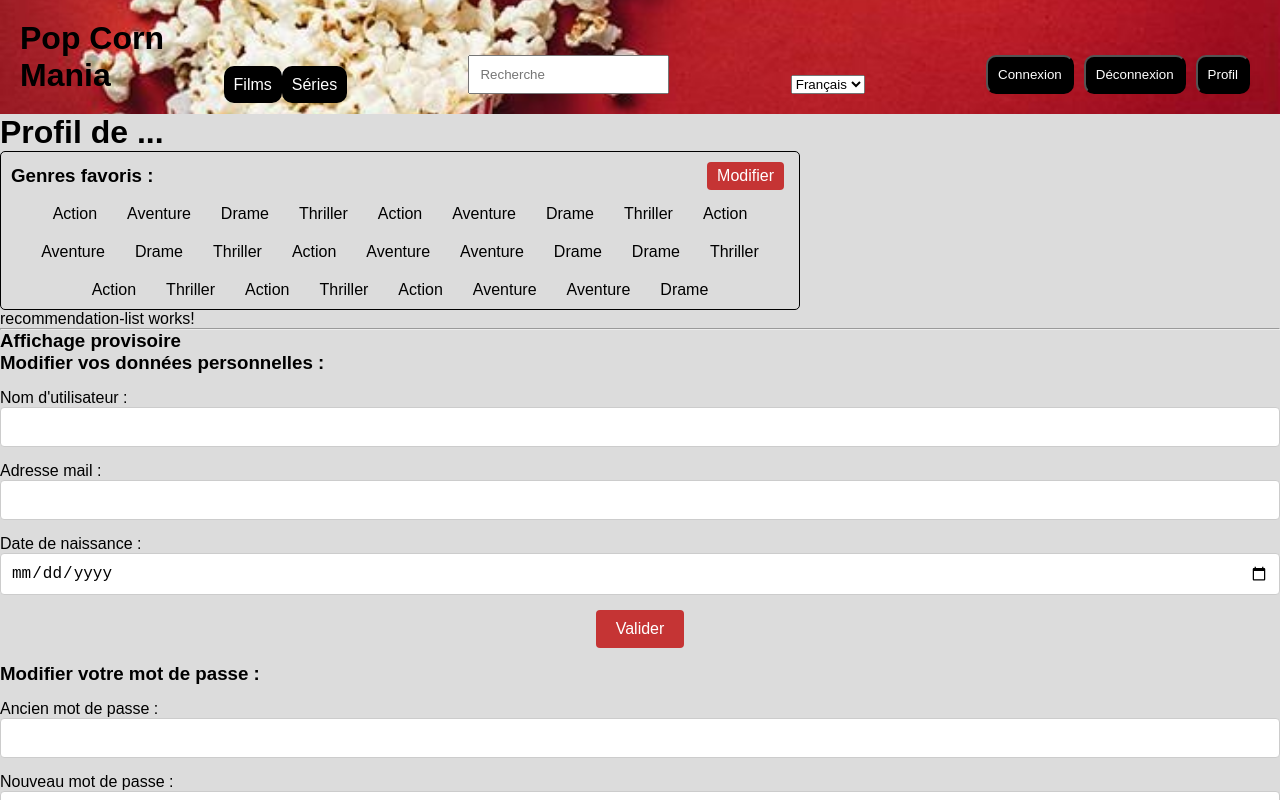
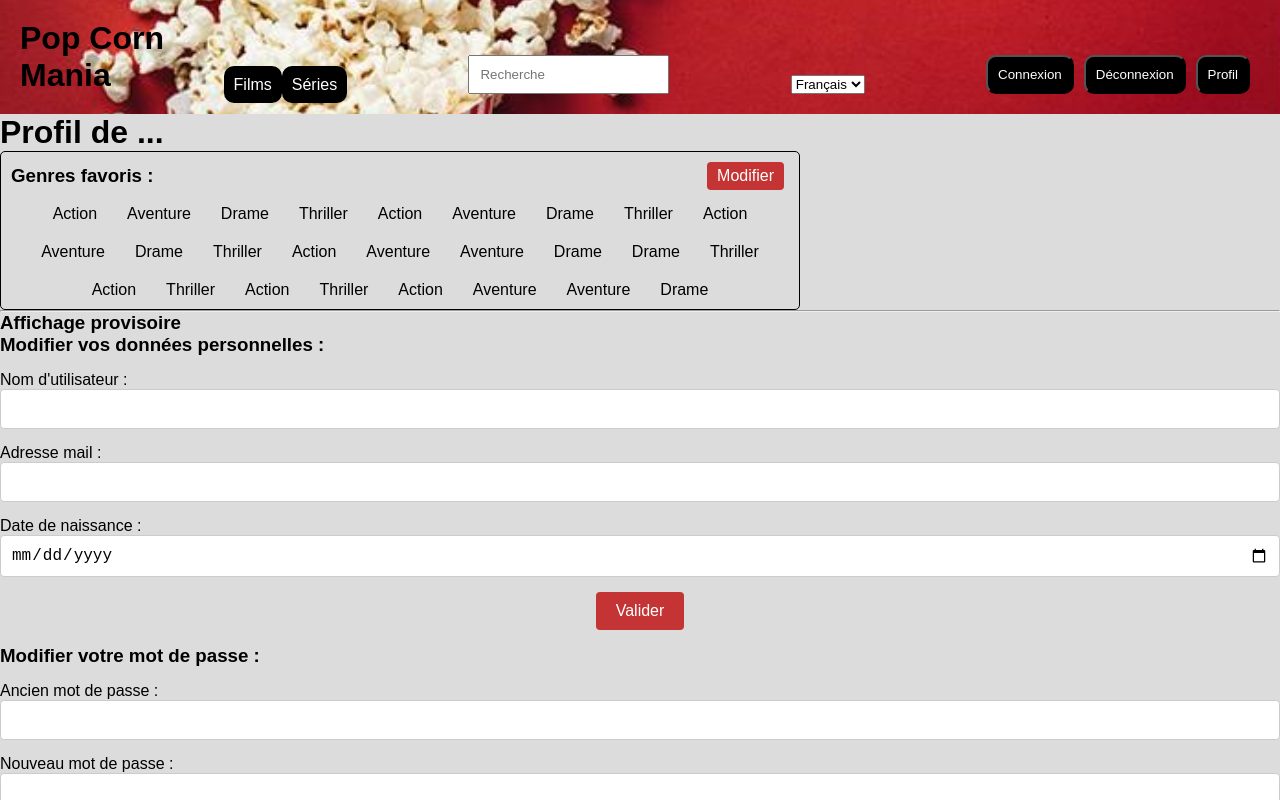
Before and after one commit to StormLbn/java_m2i_final, an Angular app in the folder filrouge_front/: page /user/1 in a window 1280 px wide. Shown: the top 800 px of the page. Built offline with nearby package versions, Linux system fonts and the light colour scheme.

Commit message:
removed unused component

```diff
--- a/filrouge_front/src/app/app.module.ts
+++ b/filrouge_front/src/app/app.module.ts
@@ -6,7 +6,6 @@ import { AppRoutingModule } from './app-routing.module';
 import { AppComponent } from './app.component';
 
 import { UserProfilePageComponent } from './users/pages/user-profile-page/user-profile-page.component';
-import { RecommendationListComponent } from './users/components/recommendation-list/recommendation-list.component';
 import { UserDetailFormComponent } from './users/components/user-detail-form/user-detail-form.component';
 import { UserGenresFormComponent } from './users/components/user-genres-form/user-genres-form.component';
 import { EditPasswordFormComponent } from './users/components/edit-password-form/edit-password-form.component';
@@ -24,7 +23,6 @@ import { EvaluationComponent } from './evaluations/components/evaluation/evaluat
   declarations: [
     AppComponent,
     UserProfilePageComponent,
-    RecommendationListComponent,
     UserDetailFormComponent,
     UserGenresFormComponent,
     EditPasswordFormComponent,
--- a/filrouge_front/src/app/users/components/recommendation-list/recommendation-list.component.html
+++ /dev/null
@@ -1 +0,0 @@
-<p>recommendation-list works!</p>
--- a/filrouge_front/src/app/users/pages/user-profile-page/user-profile-page.component.html
+++ b/filrouge_front/src/app/users/pages/user-profile-page/user-profile-page.component.html
@@ -1,6 +1,5 @@
 <h1>Profil de ...</h1>
 <app-user-genres-form></app-user-genres-form>
-<app-recommendation-list></app-recommendation-list>
 
 <!-- <app-evaluation [onMedia]="false"></app-evaluation> -->
 
```
Also changed, not shown: filrouge_front/src/app/users/components/recommendation-list/recommendation-list.component.ts (deleted, +0 -10 lines), filrouge_front/src/app/users/components/recommendation-list/recommendation-list.component.css (deleted).
